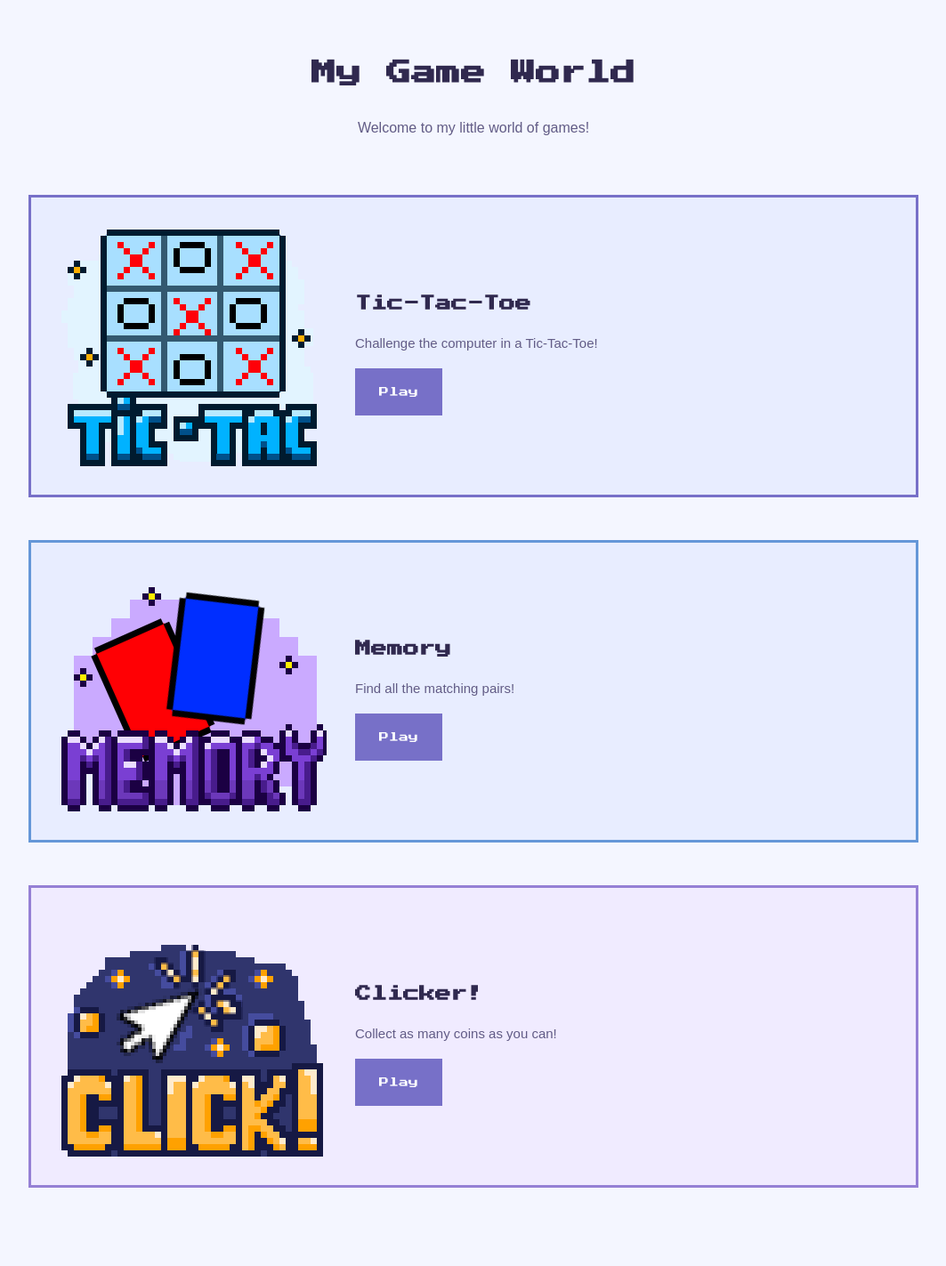
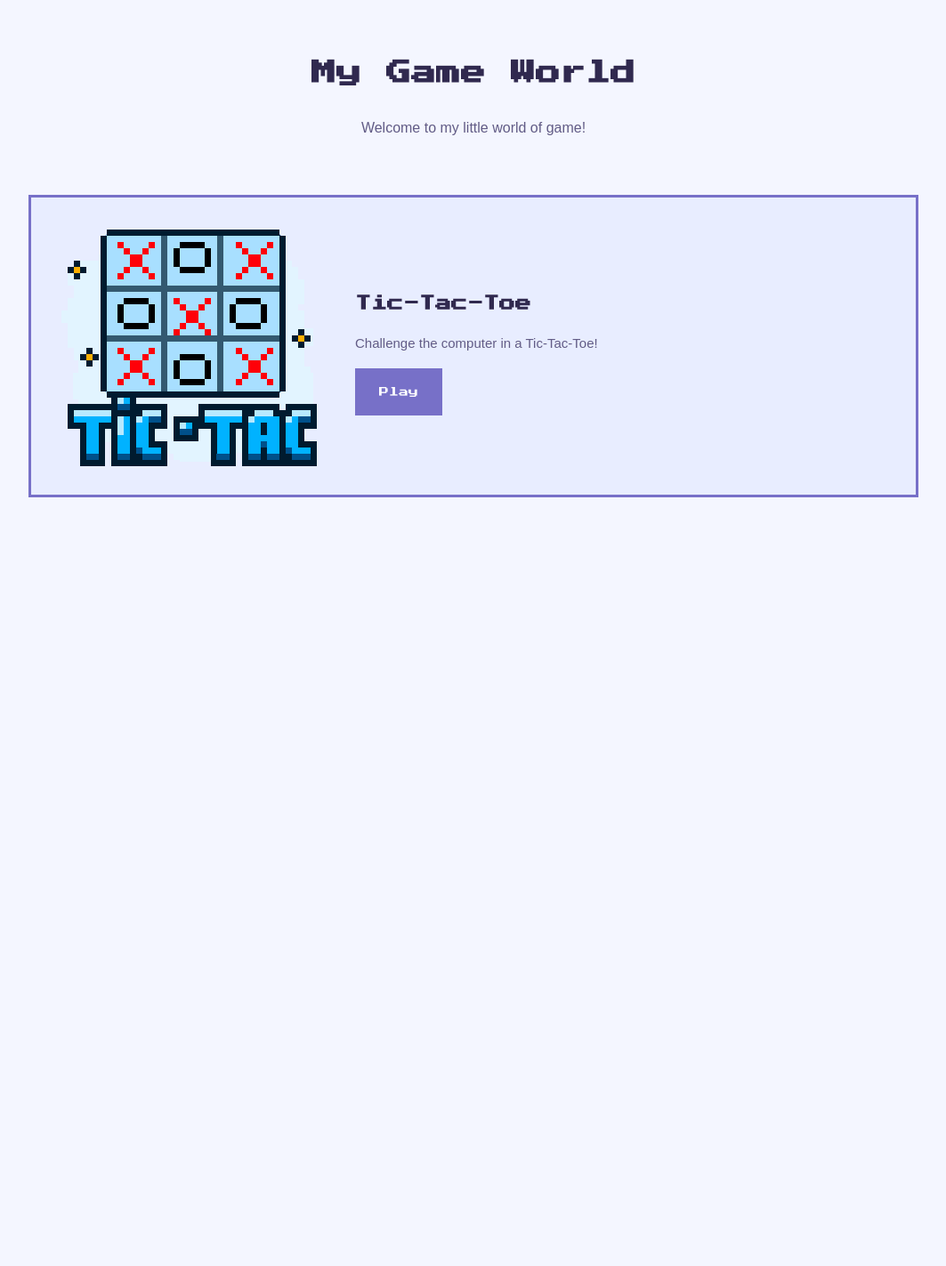
Before and after one commit to murinakseniia-jpg/hilel, a Flask app: page / in a window 1280 px wide. Shown: the whole page at 89% size, without its empty margins (108-1171 px from the left). After the commit the page ends 559 px from the top, so only its background shows below. Run offline with Flask 3, Linux system fonts and the light colour scheme.

Commit message:
Add my project!!

```diff
--- a/my-game-world/app.py
+++ /dev/null
@@ -1,10 +0,0 @@
-from flask import Flask, render_template
-
-app = Flask(__name__)
-
-@app.route("/")
-def home():
-    return render_template("index.html")
-
-if __name__ == "__main__":
-    app.run(debug=True)
--- /dev/null
+++ b/tic-tac-toe/app.py
@@ -0,0 +1,39 @@
+import random
+from flask import Flask, render_template, request, jsonify
+
+app = Flask(__name__)
+
+def check_winner(board):
+    wins = [
+        (0, 1, 2), (3, 4, 5), (6, 7, 8),
+        (0, 3, 6), (1, 4, 7), (2, 5, 8),
+        (0, 4, 8), (2, 4, 6)
+        ]
+    for a, b, c in wins:
+        if board[a] == board[b] == board[c] != "":
+            return board[a]
+    if "" not in board:
+        return "draw"
+
+
+@app.route("/")
+def home():
+    return render_template("index.html")
+
+@app.route("/computer-move", methods=["POST"])
+def computer_move():
+    board = request.json["board"]
+    winner  = check_winner(board)
+    if winner:
+        return jsonify({"board": board, "winner": winner})
+    empy_cells = [i for i in range(9) if board[i] == ""]
+    if empy_cells:
+        computer_choice = random.choice(empy_cells)
+        board[computer_choice] = "O"
+    winner = check_winner(board)
+    return jsonify({"board": board, "winner": winner})
+
+if __name__ == "__main__":
+    app.run(debug=True)
+
+# http://127.0.0.1:5000
--- /dev/null
+++ b/tic-tac-toe/static/script.js
@@ -0,0 +1,42 @@
+const playButton = document.getElementById("play-tic-tac-toe");
+const ticTacToeGame = document.getElementById("tic-tac-toe-game");
+const ticTacToeIntro = document.getElementById("tic-tac-toe-intro");
+const cells = document.querySelectorAll(".cell");
+const restartButton = document.getElementById("restart-tic-tac-toe");
+
+let gameOver = false;
+
+playButton.addEventListener("click", function() {
+    ticTacToeGame.hidden = false;
+    ticTacToeIntro.hidden = true;
+});
+
+cells.forEach(function(cell) {
+    cell.addEventListener("click", function() {
+        if (cell.textContent !== "" || gameOver) return;
+        cell.textContent = "X";
+        const board = Array.from(cells, cell => cell.textContent);
+        fetch("/computer-move", {
+            method: "POST",
+            headers: {"Content-Type": "application/json"},
+            body: JSON.stringify({board: board}) })
+        .then(response => response.json())
+        .then(data => { data.board.forEach((value, i) => cells[i].textContent = value); return data; })
+        .then(data => {const message = document.getElementById("game-message");
+            if (data.winner === "X")
+message.textContent = "You win!";
+            else if (data.winner === "draw")
+message.textContent = "It's a draw!"
+            else if (data.winner === "O")
+message.textContent = "Computer wins!"
+
+            if (data.winner) gameOver = true;
+         });
+    });
+});
+
+restartButton.addEventListener("click", function() {
+    cells.forEach(cell => cell.textContent = "");
+    gameOver = false
+    document.getElementById("game-message").textContent = "Your turn! Choose a square!"
+});
--- a/my-game-world/static/style.css
+++ b/tic-tac-toe/static/style.css
@@ -48,16 +48,6 @@ section {
 #tic-tac-toe {
     background-color: #E8EDFF;
     border-color: #7770C8;
-}
-
-#memory-cards {
-    background-color: #E8EDFF;
-    border-color: #6597d8;
-}
-
-#coin-clicker {
-    background-color: #F0EBFF;
-    border-color: #9580D5;
 }
 
 section h2 {
--- a/my-game-world/templates/index.html
+++ b/tic-tac-toe/templates/index.html
@@ -3,7 +3,7 @@
 <html lang="en">
 <head>
     <meta charset="UTF-8">
-    <title>My Game World</title>
+    <title>Tic Tac Toe !!</title>
     <link rel="stylesheet" href="{{ url_for('static', filename='style.css') }}">
     <link rel="preconnect" href="https://fonts.googleapis.com">
     <link href="https://fonts.googleapis.com/css2?family=Press+Start+2P&display=swap" rel="stylesheet">
@@ -12,7 +12,7 @@
 
     <header>
         <h1>My Game World</h1>
-        <p>Welcome to my little world of games!</p>
+        <p>Welcome to my little world of game!</p>
     </header>
 
     <main>
@@ -24,7 +24,7 @@
         alt="Tic-Tac-Toe game"
                 >
 
-            <div>
+            <div id="tic-tac-toe-intro">
                 <h2>Tic-Tac-Toe</h2>
                 <p>Challenge the computer in a Tic-Tac-Toe!</p>
                 <button id="play-tic-tac-toe">Play</button>
@@ -45,34 +45,6 @@
                 <button id="restart-tic-tac-toe">New Game</button>
             </div>
         </section>
-
-
-
-        <section id="memory-cards">
-            <img
-                src="{{ url_for('static', filename='images/Memory.png') }}"
-                alt="Memory Cards game"
-                >
-
-            <div>
-                <h2>Memory</h2>
-                <p>Find all the matching pairs!</p>
-                <button>Play</button>
-            </div>
-            </section>
-
-        <section id="coin-clicker">
-            <img
-                src="{{ url_for('static', filename='images/click!.png') }}"
-                alt="Coin Clicker game"
-                >
-
-            <div>
-                <h2>Clicker!</h2>
-                <p>Collect as many coins as you can!</p>
-                <button>Play</button>
-            </div>
-        </section>
-
+    <script src="{{ url_for('static', filename='script.js') }}"></script>
 </body>
 </html>
```
Also changed, not shown: my-game-world/static/images/Memory.png (deleted), my-game-world/static/images/click!.png (deleted), tic-tac-toe/static/images/Tic-Tac.png (renamed from my-game-world/static/images/Tic-Tac.png).
